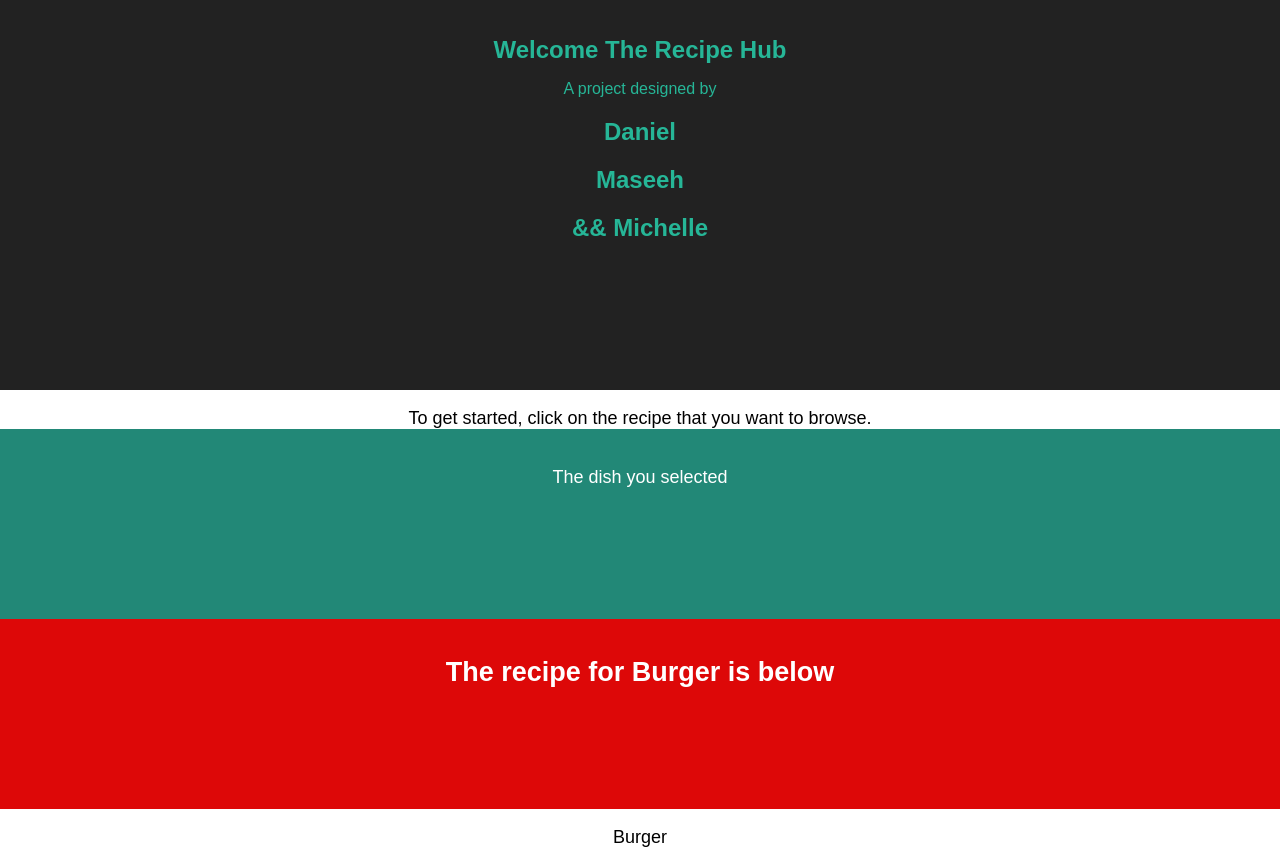
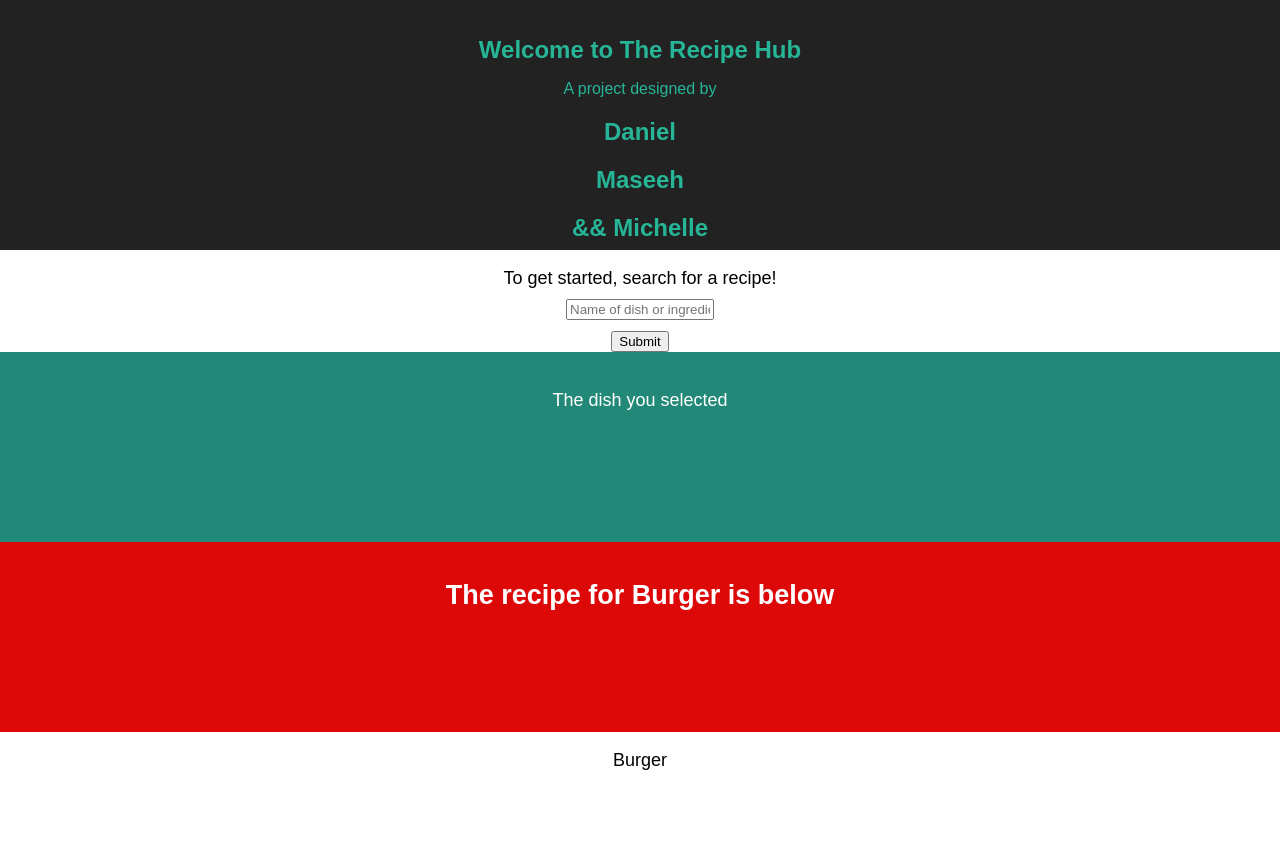
Before and after one commit to danielpickert/foodapp, a React (Create React App) app: page / in a window 1280 px wide. After the commit the page ends 800 px from the top, so only its background shows below. Built offline with nearby package versions, Linux system fonts and the light colour scheme.

Commit message:
created search form

```diff
--- a/src/App.js
+++ b/src/App.js
@@ -10,14 +10,20 @@ class App extends Component {
       <div className="App">
         <header className="App-header">
           {/* <img src={logo} className="App-logo" alt="logo" /> */}
-          <h1 className="App-title">Welcome The Recipe Hub</h1>
+          <h1 className="App-title">Welcome to The Recipe Hub</h1>
           <div> A project designed by </div>
           <h2>Daniel </h2>
           <h2>Maseeh </h2>
           <h2> && Michelle </h2>
         </header>
+
         <p className="App-intro">
-          To get started, click on the recipe that you want to browse.
+          To get started, search for a recipe!
+
+          <form action="/search/" method="GET">
+            <input style={{ margin:"10px auto", display: "block", width: "140px" }} type="text" name="title" placeholder="Name of dish or ingredient" />
+            <input type="submit" value="Submit" class="btn" />
+          </form>
           <Display name="The dish you selected" />
           <Recipe name="Burger" />
         </p>
--- a/src/Style/App.css
+++ b/src/Style/App.css
@@ -9,7 +9,7 @@
 
 .App-header {
   background-color: #222;
-  height: 350px;
+  height: 210px;
   padding: 20px;
   color: #26b697;
 }
```
